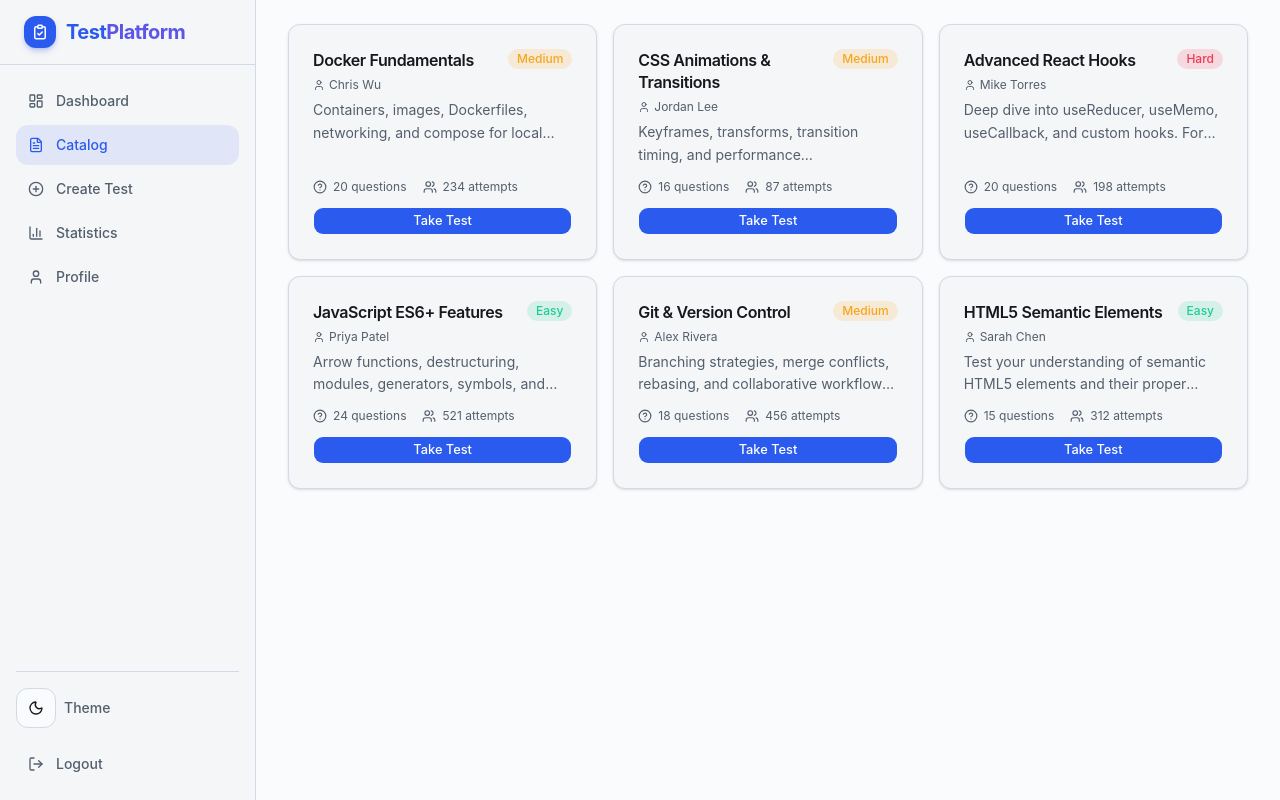
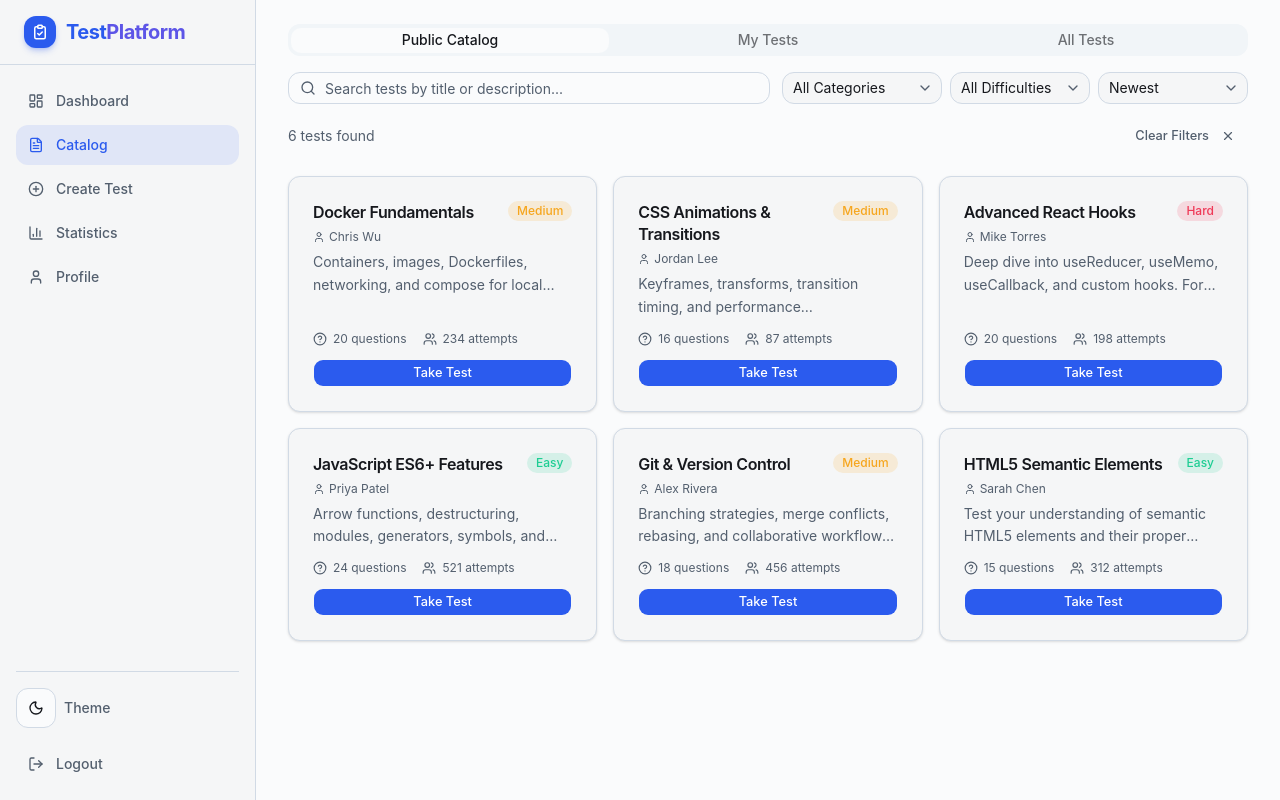
Before and after one commit to lbedv/online-testing, a React (Vite) app: page / in a window 1280 px wide. Both pictures are taken after a click on the button "Catalog". Built offline with nearby package versions, Linux system fonts and the light colour scheme.

Commit message:
feat: add CatalogToolbar and integrate filters

```diff
--- /dev/null
+++ b/src/components/ui/tabs.tsx
@@ -0,0 +1,90 @@
+import * as React from "react"
+import { cva, type VariantProps } from "class-variance-authority"
+import { Tabs as TabsPrimitive } from "radix-ui"
+
+import { cn } from "@/shared/lib/utils"
+
+function Tabs({
+  className,
+  orientation = "horizontal",
+  ...props
+}: React.ComponentProps<typeof TabsPrimitive.Root>) {
+  return (
+    <TabsPrimitive.Root
+      data-slot="tabs"
+      data-orientation={orientation}
+      className={cn(
+        "group/tabs flex gap-2 data-horizontal:flex-col",
+        className
+      )}
+      {...props}
+    />
+  )
+}
+
+const tabsListVariants = cva(
+  "group/tabs-list inline-flex w-fit items-center justify-center rounded-lg p-[3px] text-muted-foreground group-data-horizontal/tabs:h-8 group-data-vertical/tabs:h-fit group-data-vertical/tabs:flex-col data-[variant=line]:rounded-none",
+  {
+    variants: {
+      variant: {
+        default: "bg-muted",
+        line: "gap-1 bg-transparent",
+      },
+    },
+    defaultVariants: {
+      variant: "default",
+    },
+  }
+)
+
+function TabsList({
+  className,
+  variant = "default",
+  ...props
+}: React.ComponentProps<typeof TabsPrimitive.List> &
+  VariantProps<typeof tabsListVariants>) {
+  return (
+    <TabsPrimitive.List
+      data-slot="tabs-list"
+      data-variant={variant}
+      className={cn(tabsListVariants({ variant }), className)}
+      {...props}
+    />
+  )
+}
+
+function TabsTrigger({
+  className,
+  ...props
+}: React.ComponentProps<typeof TabsPrimitive.Trigger>) {
+  return (
+    <TabsPrimitive.Trigger
+      data-slot="tabs-trigger"
+      className={cn(
+        "relative inline-flex h-[calc(100%-1px)] flex-1 items-center justify-center gap-1.5 rounded-md border border-transparent px-1.5 py-0.5 text-sm font-medium whitespace-nowrap text-foreground/60 transition-all group-data-vertical/tabs:w-full group-data-vertical/tabs:justify-start hover:text-foreground focus-visible:border-ring focus-visible:ring-[3px] focus-visible:ring-ring/50 focus-visible:outline-1 focus-visible:outline-ring disabled:pointer-events-none disabled:opacity-50 dark:text-muted-foreground dark:hover:text-foreground group-data-[variant=default]/tabs-list:data-active:shadow-sm group-data-[variant=line]/tabs-list:data-active:shadow-none [&_svg]:pointer-events-none [&_svg]:shrink-0 [&_svg:not([class*='size-'])]:size-4",
+        "group-data-[variant=line]/tabs-list:bg-transparent group-data-[variant=line]/tabs-list:data-active:bg-transparent dark:group-data-[variant=line]/tabs-list:data-active:border-transparent dark:group-data-[variant=line]/tabs-list:data-active:bg-transparent",
+        "data-active:bg-background data-active:text-foreground dark:data-active:border-input dark:data-active:bg-input/30 dark:data-active:text-foreground",
+        "after:absolute after:bg-foreground after:opacity-0 after:transition-opacity group-data-horizontal/tabs:after:inset-x-0 group-data-horizontal/tabs:after:bottom-[-5px] group-data-horizontal/tabs:after:h-0.5 group-data-vertical/tabs:after:inset-y-0 group-data-vertical/tabs:after:-right-1 group-data-vertical/tabs:after:w-0.5 group-data-[variant=line]/tabs-list:data-active:after:opacity-100",
+        "data-[state=active]:bg-background data-[state=active]:text-foreground",
+        "dark:data-[state=active]:border-input dark:data-[state=active]:bg-input/30",
+        className
+      )}
+      {...props}
+    />
+  )
+}
+
+function TabsContent({
+  className,
+  ...props
+}: React.ComponentProps<typeof TabsPrimitive.Content>) {
+  return (
+    <TabsPrimitive.Content
+      data-slot="tabs-content"
+      className={cn("flex-1 text-sm outline-none", className)}
+      {...props}
+    />
+  )
+}
+
+export { Tabs, TabsList, TabsTrigger, TabsContent, tabsListVariants }
--- /dev/null
+++ b/src/features/catalog/components/catalog-toolbar.tsx
@@ -0,0 +1,128 @@
+import { Search, X } from "lucide-react"
+import { Input } from "@/components/ui/input"
+import {
+  Select,
+  SelectContent,
+  SelectItem,
+  SelectTrigger,
+  SelectValue,
+} from "@/components/ui/select"
+import { CATEGORY_OPTIONS, DIFFICULTY_OPTIONS, SORT_OPTIONS, OPTION_ALL } from "../constants"
+import type { CatalogFilterParams } from "../types"
+import { Tabs, TabsList, TabsTrigger } from "@/components/ui/tabs"
+import { Button } from "@/components/ui/button"
+
+interface CatalogToolbarProps {
+  resultCount: number
+  filterParams: CatalogFilterParams,
+  onSearchChange: (key: keyof CatalogFilterParams, value: string) => void,
+  clearFilters: () => void
+}
+
+/**
+ * CatalogToolbar component - Filter and search bar for test catalog.
+ * Provides search input, category/difficulty filters, sort options, and ownership toggles.
+ * Shows result count and updates parent component on filter changes.
+ */
+export function CatalogToolbar({
+  filterParams: { search, category, difficulty, ownership, sortBy },
+  resultCount,
+  onSearchChange,
+  clearFilters,
+}: CatalogToolbarProps) {
+  return (
+    <div className="flex flex-col gap-4">
+      <Tabs
+        value={ownership ?? OPTION_ALL}
+        onValueChange={(val) => onSearchChange("ownership", val)}
+        className="w-full"
+        >
+        <TabsList className="flex w-full">
+            <TabsTrigger value="public" className="flex-1">
+            Public Catalog
+            </TabsTrigger>
+            <TabsTrigger value="mine" className="flex-1">
+            My Tests
+            </TabsTrigger>
+            <TabsTrigger value={OPTION_ALL} className="flex-1">
+            All Tests
+            </TabsTrigger>
+        </TabsList>
+      </Tabs>
+
+      <div className="flex flex-col gap-3 sm:flex-row sm:items-center">
+        <div className="relative flex-1">
+          <Search className="absolute left-3 top-1/2 h-4 w-4 -translate-y-1/2 text-muted-foreground" />
+          <Input
+            placeholder="Search tests by title or description..."
+            value={search}
+            onChange={(e) => onSearchChange("search", e.target.value)}
+            className="pl-9"
+            aria-label="Search tests"
+          />
+        </div>
+
+        <div className="flex flex-wrap gap-2">
+          <Select value={category ?? OPTION_ALL} onValueChange={(v) => onSearchChange("category", v)}>
+            <SelectTrigger className="w-40 bg-card" aria-label="Filter by category">
+              <SelectValue placeholder="Category" />
+            </SelectTrigger>
+            <SelectContent>
+              <SelectItem value={OPTION_ALL}>All Categories</SelectItem>
+              {CATEGORY_OPTIONS.map((cat) => (
+                <SelectItem key={cat.value} value={cat.value}>
+                  {cat.label}
+                </SelectItem>
+              ))}
+            </SelectContent>
+          </Select>
+
+          <Select value={difficulty ?? OPTION_ALL} onValueChange={(v) => onSearchChange("difficulty", v)}>
+            <SelectTrigger className="w-35 bg-card" aria-label="Filter by difficulty">
+              <SelectValue placeholder="Difficulty" />
+            </SelectTrigger>
+            <SelectContent>
+              <SelectItem value={OPTION_ALL}>All Difficulties</SelectItem>
+              {DIFFICULTY_OPTIONS.map((opt) => (
+                <SelectItem key={opt.value} value={opt.value}>
+                  {opt.label}
+                </SelectItem>
+              ))}
+            </SelectContent>
+          </Select>
+
+          <Select value={sortBy} onValueChange={(v) => onSearchChange("sortBy", v)}>
+            <SelectTrigger className="w-37.5 bg-card" aria-label="Sort tests by">
+              <SelectValue placeholder="Sort by" />
+            </SelectTrigger>
+            <SelectContent>
+              {SORT_OPTIONS.map((opt) => (
+                <SelectItem key={opt.value} value={opt.value}>
+                  {opt.label}
+                </SelectItem>
+              ))}
+            </SelectContent>
+          </Select>
+        </div>
+      </div>
+
+      <div className="flex items-center justify-between">
+        <p className="text-sm text-muted-foreground">
+          {resultCount === 1
+            ? "1 test found"
+            : `${resultCount} tests found`}
+        </p>
+
+        <Button
+          variant="ghost"
+          size="sm"
+          onClick={clearFilters}
+          className="h-8 px-2 lg:px-3 text-muted-foreground hover:text-foreground"
+        >
+          Clear Filters
+          <X className="ml-2 h-4 w-4" />
+        </Button>
+      </div>
+    </div>
+  )
+}
--- a/src/features/catalog/hooks/use-catalog-filters.ts
+++ b/src/features/catalog/hooks/use-catalog-filters.ts
@@ -1,5 +1,5 @@
 import { useState } from "react"
-import { ITEMS_PER_PAGE } from "../constants"
+import { ITEMS_PER_PAGE, OPTION_ALL } from "../constants"
 import type { CatalogFilterParams } from "../types"
 import { useCatalogTests } from "./use-catalog-tests"
 import { usePagination } from "@/shared/hooks/use-pagination"
@@ -26,16 +26,16 @@ export function useCatalogFilters() {
     setCurrentPage(1)
   }
 
-  const handleFilterChange = <K extends keyof CatalogFilterParams>(
-      key: K,
-      value: CatalogFilterParams[K]
-    ) => {
+  const handleFilterChange = (
+    key: keyof CatalogFilterParams,
+    value: string
+  ) => {
     setFilters((prev) => ({
       ...prev,
-      [key]: value,
+      [key]: value === OPTION_ALL ? undefined : value,
     }));
     resetPageToStart()
-  }
+  };
 
   function clearFilters() {
     setFilters((prev) => ({
--- a/src/features/catalog/index.ts
+++ b/src/features/catalog/index.ts
@@ -1,2 +1,3 @@
+export { CatalogToolbar } from "./components/catalog-toolbar"
 export { CatalogCard } from "./components/catalog-card"
 export { useCatalogFilters } from "./hooks/use-catalog-filters"
--- a/src/pages/catalog.tsx
+++ b/src/pages/catalog.tsx
@@ -1,19 +1,31 @@
 import { Pagination } from "@/components/common"
 import {
+  CatalogToolbar,
   CatalogCard,
   useCatalogFilters,
 } from "@/features/catalog"
 
 export function CatalogPage() {
   const {
+    filters,
     paginatedItems,
     totalPages,
     currentPage,
+    resultCount,
+    handleFilterChange,
+    clearFilters,
     setCurrentPage,
   } = useCatalogFilters()
 
   return (
     <div className="flex flex-col gap-6">
+      <CatalogToolbar
+        filterParams={filters}
+        resultCount={resultCount}
+        onSearchChange={handleFilterChange}
+        clearFilters={clearFilters}
+      />
+
       <div className="grid gap-4 sm:grid-cols-2 xl:grid-cols-3">
         {paginatedItems.map((test) => (
           <CatalogCard key={test.id} test={test} />
```
